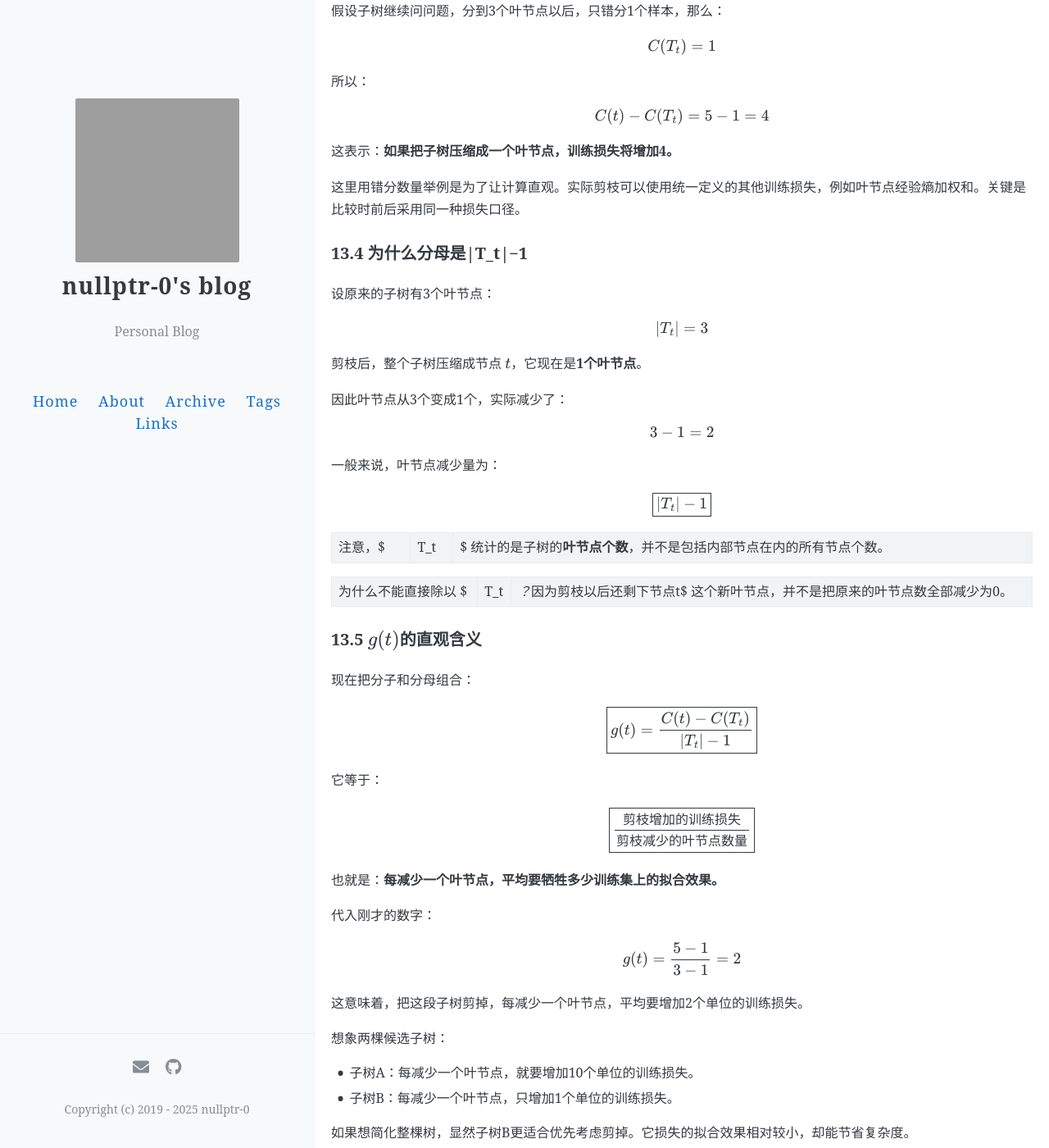
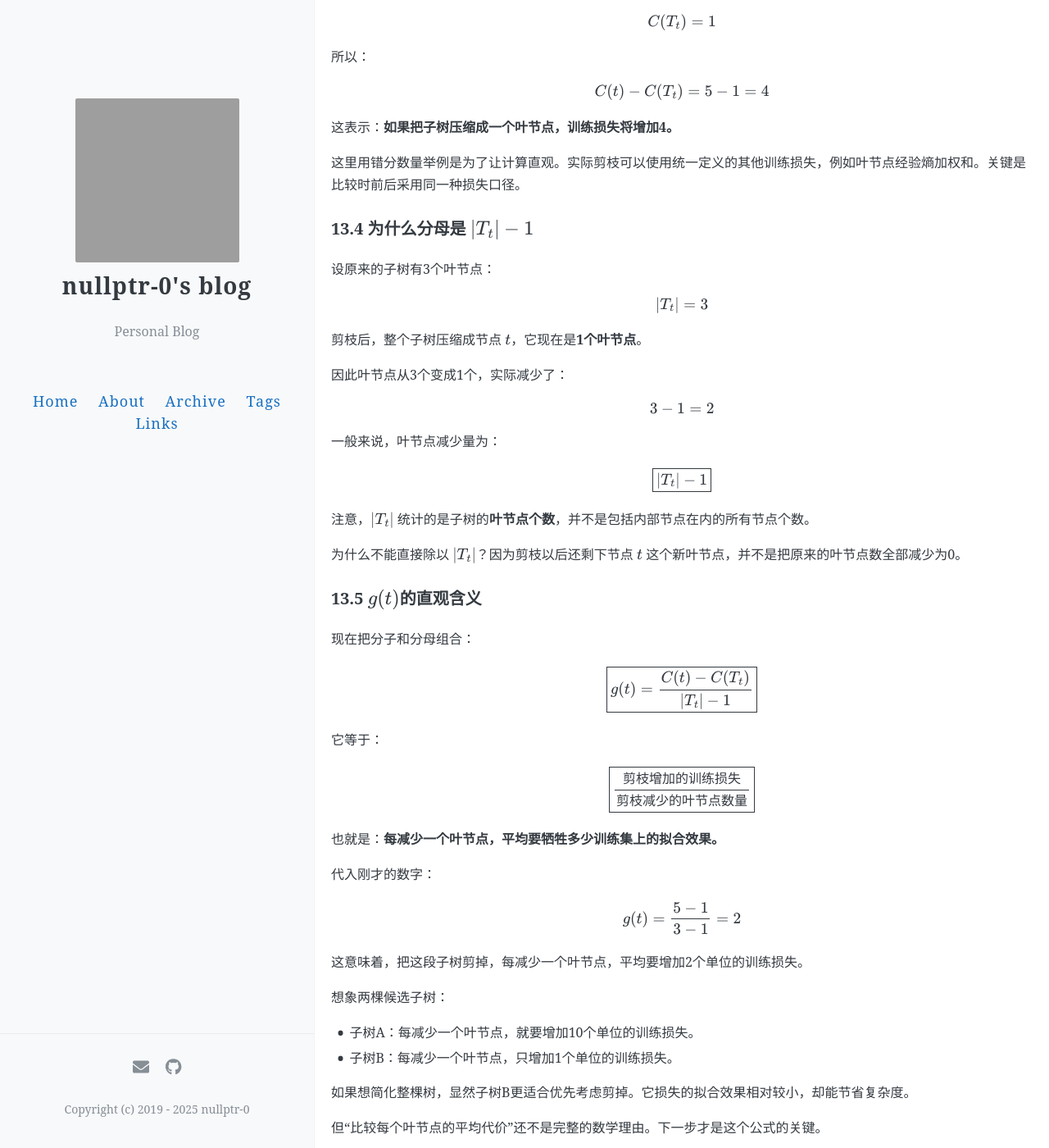
Before and after one commit to nullptr-0/nullptr-0.github.io, a Jekyll site: the page built from _posts/2026-11-18-decision_tree.md, in a window 1280 px wide and 1400 px high, scrolled down 24212 px. Shown: the whole window at 82% size. Built offline with Jekyll 4.4.1, drawn with Linux system fonts in a browser that asks for light colours; comment, search, counter and statistics services are not loaded; some of the changed text lies outside the part shown; grey boxes are pictures that could not be loaded.

Commit message:
Fix decision tree math rendering around pruning sections

```diff
--- a/_posts/2026-11-18-decision_tree.md
+++ b/_posts/2026-11-18-decision_tree.md
@@ -185,7 +185,7 @@ $$
 |D|=15
 $$
 
-其中 $\lvert D\rvert$ 表示集合 $D$ 中的样本数量。后面公式里出现的竖线，如 $|D_i|$，也都是“集合里有多少个样本”的意思。
+其中 $\lvert D\rvert$ 表示集合 $D$ 中的样本数量。后面公式里出现的竖线，如 $\lvert D_i\rvert$，也都是“集合里有多少个样本”的意思。
 
 这是整篇教程的核心例子。读到后面的计算时，可以随时回来查看这些原始数据。
 
@@ -352,7 +352,7 @@ $$
 
 - $A$：用来分组的特征。
 - $D_i$：按照特征 $A$ 的第 $i$ 个取值分出来的子集。
-- $|D_i|/|D|$：该子集所占的样本比例。
+- $\lvert D_i\rvert/\lvert D\rvert$：该子集所占的样本比例。
 - $H(D_i)$：该子集内部类别的熵。
 
 计算时只需记住：**先算各组的熵，再按组的大小加权。**
@@ -1103,7 +1103,7 @@ $$
 
 这里用错分数量举例是为了让计算直观。实际剪枝可以使用统一定义的其他训练损失，例如叶节点经验熵加权和。关键是比较时前后采用同一种损失口径。
 
-### 13.4 为什么分母是|T_t|−1
+### 13.4 为什么分母是 $\lvert T_t\rvert-1$
 
 设原来的子树有3个叶节点：
 
@@ -1125,9 +1125,9 @@ $$
 \boxed{|T_t|-1}
 $$
 
-注意，$|T_t|$ 统计的是子树的**叶节点个数**，并不是包括内部节点在内的所有节点个数。
-
-为什么不能直接除以 $|T_t|$？因为剪枝以后还剩下节点 $t$ 这个新叶节点，并不是把原来的叶节点数全部减少为0。
+注意，$\lvert T_t\rvert$ 统计的是子树的**叶节点个数**，并不是包括内部节点在内的所有节点个数。
+
+为什么不能直接除以 $\lvert T_t\rvert$？因为剪枝以后还剩下节点 $t$ 这个新叶节点，并不是把原来的叶节点数全部减少为0。
 
 ### 13.5 $g(t)$的直观含义
 
@@ -1176,7 +1176,7 @@ $$
 
 **第一种方案：保留子树 $T_t$。**
 
-保留时，子树训练损失是 $C(T_t)$，叶节点有 $|T_t|$ 个，因此：
+保留时，子树训练损失是 $C(T_t)$，叶节点有 $\lvert T_t\rvert$ 个，因此：
 
 $$
 \boxed{C_\alpha(T_t)=C(T_t)+\alpha|T_t|}
@@ -1216,7 +1216,7 @@ $$
 C(t)-C(T_t)<\alpha(|T_t|-1)
 $$
 
-假设此时 $|T_t|>1$，即原来的确有一棵可以剪掉的非平凡子树，两边除以 $|T_t|-1$：
+假设此时 $\lvert T_t\rvert>1$，即原来的确有一棵可以剪掉的非平凡子树，两边除以 $\lvert T_t\rvert-1$：
 
 $$
 \frac{C(t)-C(T_t)}{|T_t|-1}<\alpha
@@ -1254,7 +1254,7 @@ C_\alpha(t)-C_\alpha(T_t)
 \end{aligned}
 $$
 
-由于 $|T_t|-1>0$，损失差的正负完全由 $g(t)-\alpha$ 决定。这把前面的三种情况一次解释清楚了。
+由于 $\lvert T_t\rvert-1>0$，损失差的正负完全由 $g(t)-\alpha$ 决定。这把前面的三种情况一次解释清楚了。
 
 ### 13.7 用具体数值验证临界值
 
```
